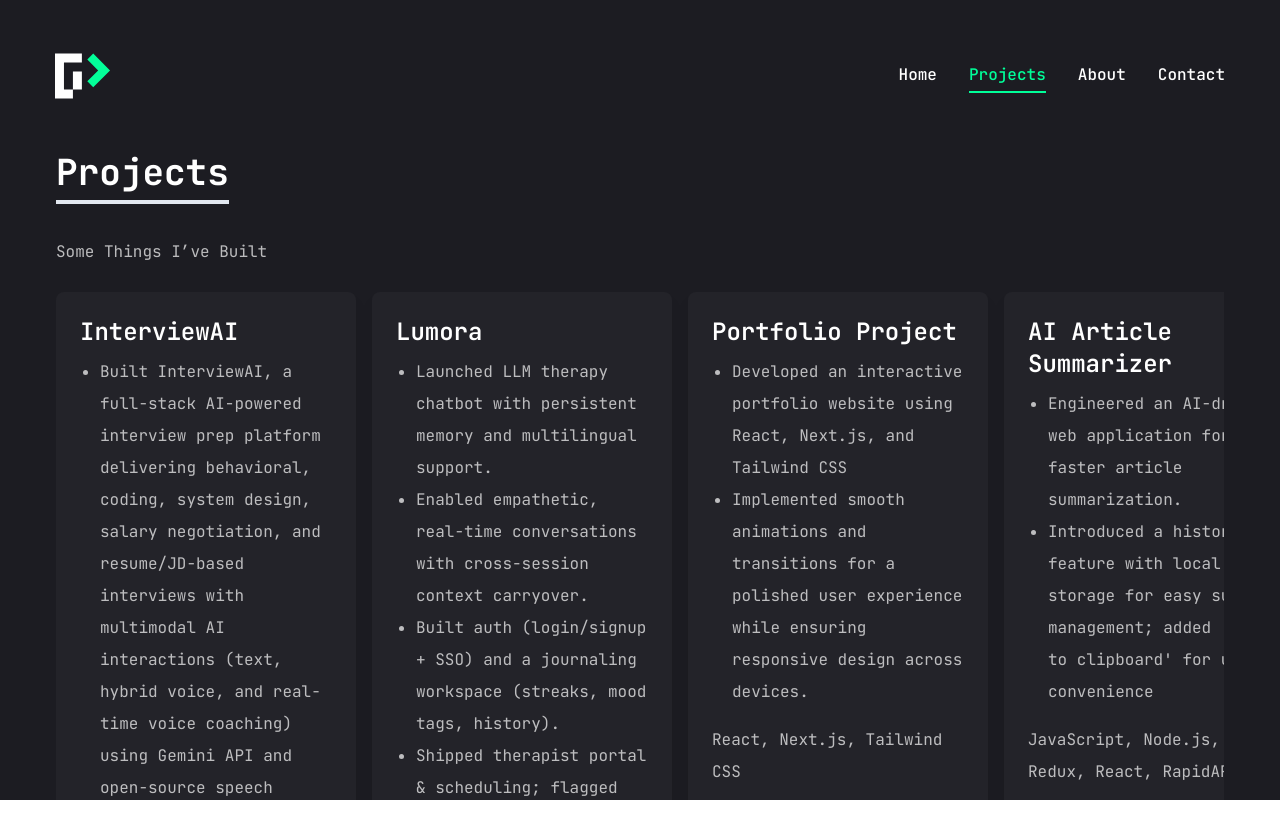
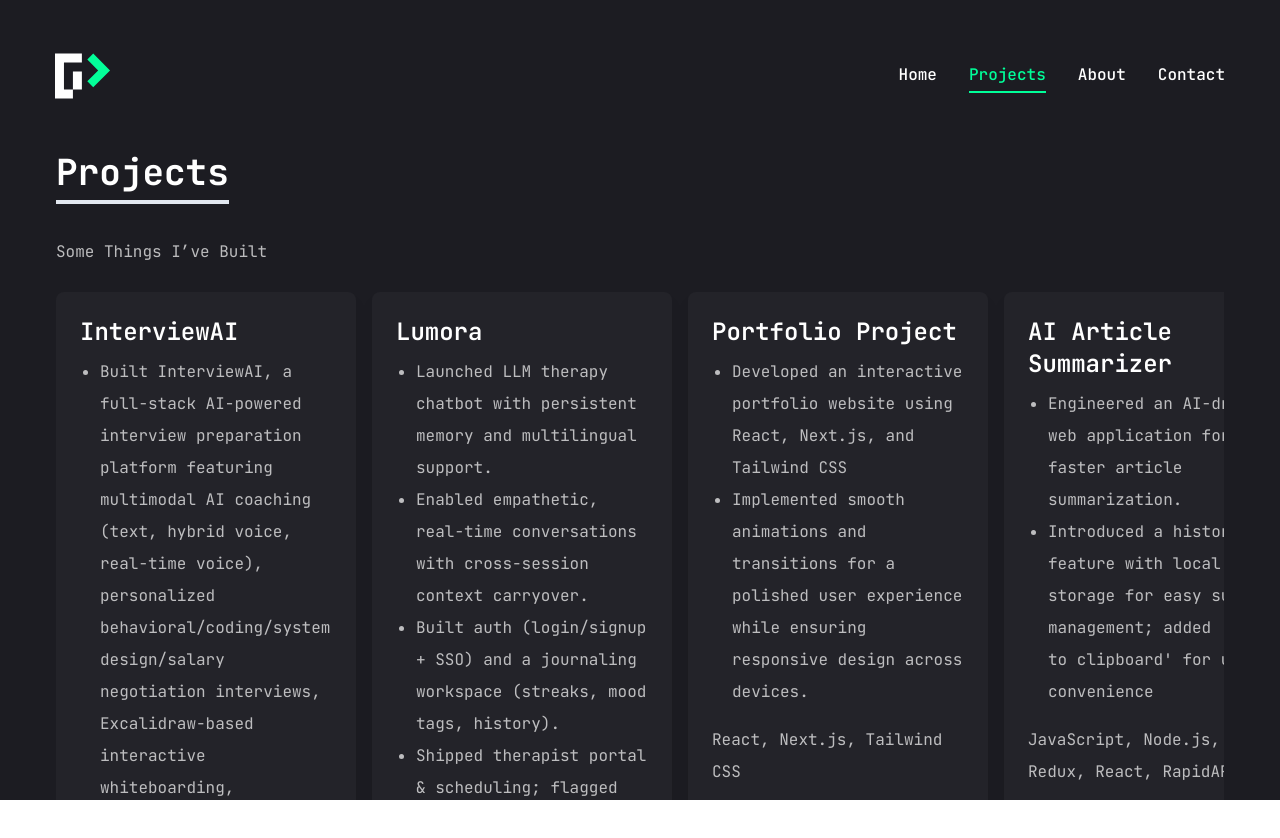
Before and after one commit to ruiner28/MyProfile, a Next.js app: page /work in a window 1280 px wide. Shown: the top 838 px of the page. Built offline with nearby package versions, Linux system fonts and the light colour scheme.

Commit message:
Simplify InterviewAI project description
Condensed the description of InterviewAI project for clarity.

```diff
--- a/src/app/work/page.tsx
+++ b/src/app/work/page.tsx
@@ -17,9 +17,7 @@ const projects = [
   {
     title: "InterviewAI",
     description: [
-    "Built InterviewAI, a full-stack AI-powered interview prep platform delivering behavioral, coding, system design, salary negotiation, and resume/JD-based interviews with multimodal AI interactions (text, hybrid voice, and real-time voice coaching) using Gemini API and open-source speech models.",
-    "Designed an interactive system design and personalization engine, integrating Excalidraw whiteboarding, AI-driven architectural feedback, resume/JD-based interview customization, and analytics dashboards to track preparation progress, session history, and performance trends.",
-    ],
+   "Built InterviewAI, a full-stack AI-powered interview preparation platform featuring multimodal AI coaching (text, hybrid voice, real-time voice), personalized behavioral/coding/system design/salary negotiation interviews, Excalidraw-based interactive whiteboarding, resume/JD-driven customization, and analytics dashboards for performance tracking.", ],
     link: "https://interviewai-zeta-gray.vercel.app/",
     technologies: "React, Next.js, Tailwind CSS",
     socials: [{ icon: <FaGithub /> }],
```
